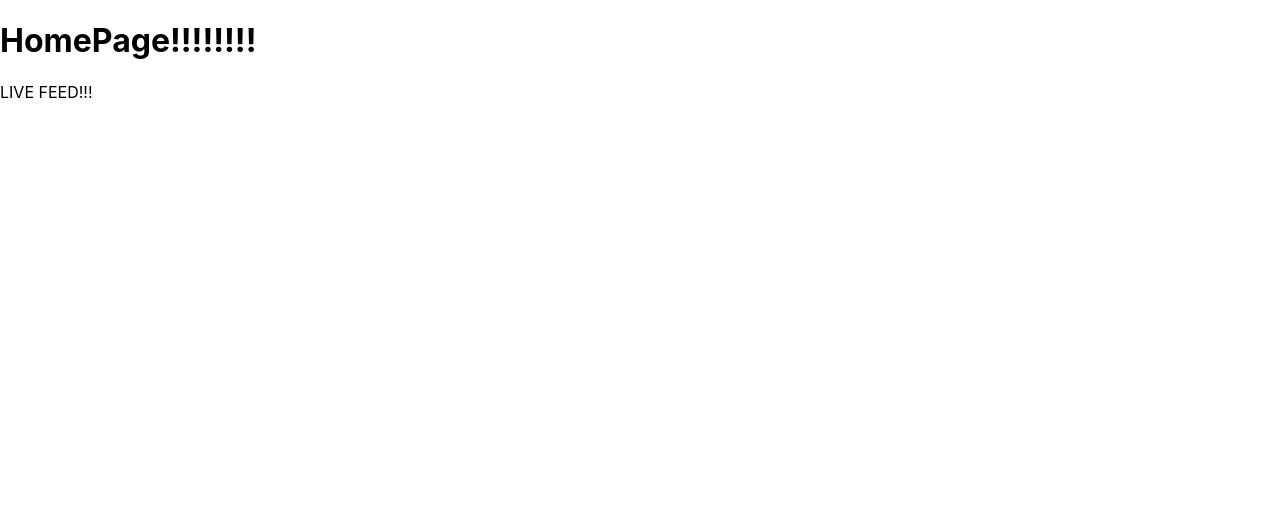
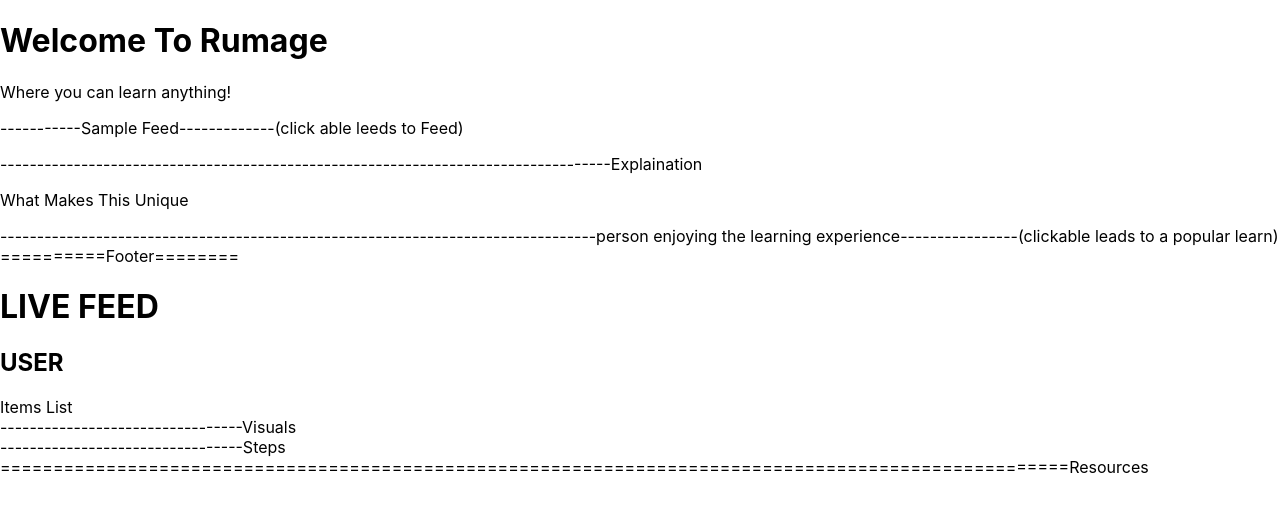
Before and after one commit to rob1694/instructional_media_frontend, a React (Create React App) app: page / in a window 1280 px wide. Shown: the top 512 px of the page. Built offline with nearby package versions, Linux system fonts and the light colour scheme.

Commit message:
basic layout for self reference

```diff
--- a/src/components/FeedPage.js
+++ b/src/components/FeedPage.js
@@ -3,7 +3,14 @@ import React from 'react'
 function FeedPage() {
     return (
         <div>
-            LIVE FEED!!!
+            <h1>LIVE FEED</h1>
+            <div>
+                <h2>USER</h2>
+                <div>Items List</div>
+                <div>---------------------------------Visuals</div>
+                <div>---------------------------------Steps</div>
+                <div>=====================================================================================================Resources</div>
+            </div>
         </div>
     )
 }
--- a/src/components/HomePage.js
+++ b/src/components/HomePage.js
@@ -3,7 +3,18 @@ import React from 'react'
 function HomePage() {
     return (
         <div>
-            <h1>HomePage!!!!!!!!</h1>
+            <h1>Welcome To Rumage</h1>
+            <p>Where you can learn anything!</p>
+
+            <div>-----------Sample Feed-------------(click able leeds to Feed)</div>
+
+            <p>-----------------------------------------------------------------------------------Explaination</p>
+
+            <p>What Makes This Unique</p>
+
+            <div>---------------------------------------------------------------------------------person enjoying the learning experience----------------(clickable leads to a popular learn)</div>
+
+            <footer>==========Footer========</footer>
         </div>
     )
 }
```
